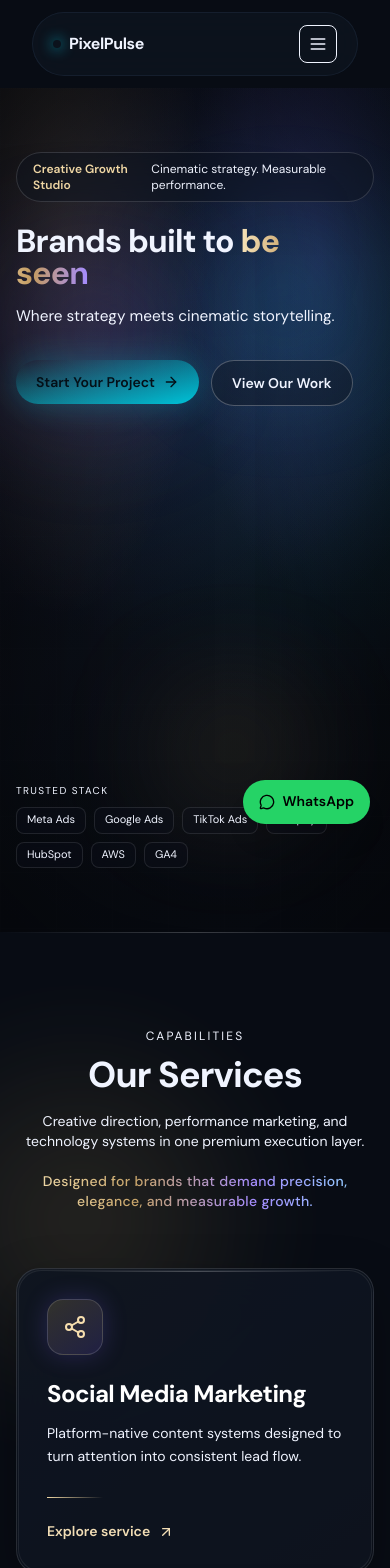
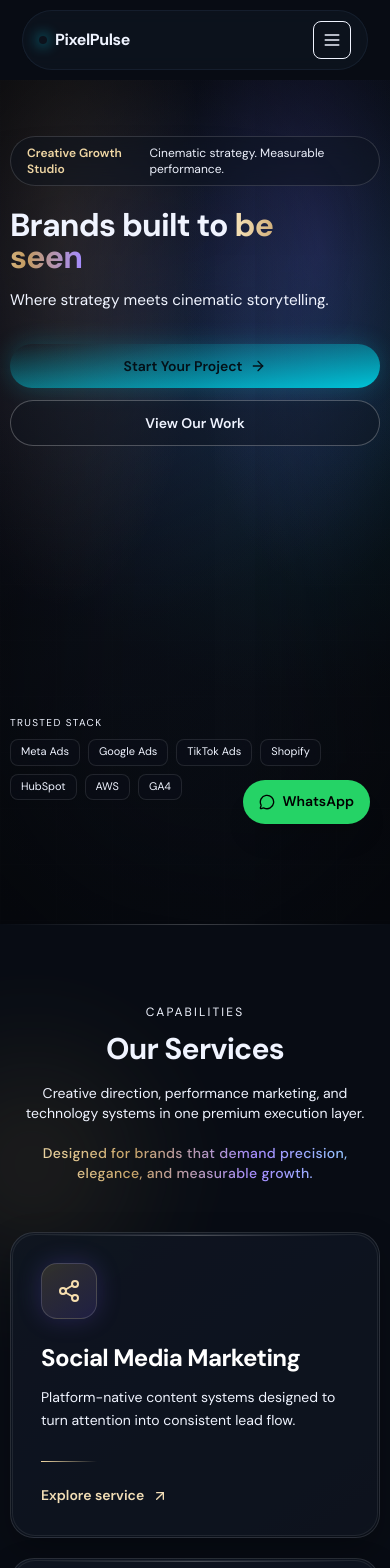
Before and after one commit to mahmoodatef998-glitch/PIXEL-AGENCY, a Next.js app: page / in a window 390 px wide. Shown: the top 1568 px of the page. Built offline with nearby package versions, Linux system fonts and the light colour scheme.

Commit message:
Improve hero section and responsive UI

```diff
--- a/app/globals.css
+++ b/app/globals.css
@@ -36,8 +36,8 @@ body {
 .glass {
   background: color-mix(in oklab, var(--surface) 72%, transparent);
   border: 1px solid color-mix(in oklab, var(--border) 70%, transparent);
-  backdrop-filter: blur(16px);
-  -webkit-backdrop-filter: blur(16px);
+  backdrop-filter: blur(12px);
+  -webkit-backdrop-filter: blur(12px);
 }
 
 .gradient-text {
@@ -58,10 +58,31 @@ body {
 
 .hero-ken {
   animation: heroKen 28s ease-in-out infinite alternate;
+  will-change: transform;
 }
 
 @media (prefers-reduced-motion: reduce) {
+  *,
+  *::before,
+  *::after {
+    animation-duration: 0.01ms !important;
+    animation-iteration-count: 1 !important;
+    transition-duration: 0.01ms !important;
+    scroll-behavior: auto !important;
+  }
+
   .hero-ken {
     animation: none;
   }
 }
+
+@media (max-width: 768px) {
+  .container {
+    width: min(100% - 1.25rem, 1200px);
+  }
+
+  .glass {
+    backdrop-filter: blur(8px);
+    -webkit-backdrop-filter: blur(8px);
+  }
+}
--- a/components/footer.tsx
+++ b/components/footer.tsx
@@ -2,8 +2,8 @@ import Link from "next/link";
 
 export function Footer() {
   return (
-    <footer className="border-t border-border bg-surface py-12">
-      <div className="container grid gap-8 md:grid-cols-3">
+    <footer className="border-t border-border bg-surface py-10 md:py-12">
+      <div className="container grid gap-8 sm:grid-cols-2 lg:grid-cols-3">
         <div>
           <p className="font-display font-extrabold text-lg">PixelPulse Agency</p>
           <p className="mt-2 text-sm text-muted">Marketing + Technology. One Roof. Zero Excuses.</p>
@@ -34,7 +34,7 @@ export function Footer() {
           </div>
         </div>
       </div>
-      <div className="container mt-10 border-t border-border pt-5 text-xs text-muted">
+      <div className="container mt-8 md:mt-10 border-t border-border pt-5 text-xs text-muted">
         &copy; {new Date().getFullYear()} PixelPulse Agency. All rights reserved.
       </div>
     </footer>
--- a/components/nav.tsx
+++ b/components/nav.tsx
@@ -16,14 +16,14 @@ export function Nav() {
   const [open, setOpen] = useState(false);
 
   return (
-    <header className="sticky top-0 z-50 px-4 py-3">
-      <div className="container glass rounded-full px-5 py-3 flex items-center justify-between gap-4">
+    <header className="sticky top-0 z-50 px-3 md:px-4 py-2.5 md:py-3">
+      <div className="container glass rounded-full px-4 md:px-5 py-2.5 md:py-3 flex items-center justify-between gap-3 md:gap-4">
         <a href="#top" className="font-display font-extrabold tracking-tight flex items-center gap-2">
           <span className="size-2 rounded-full bg-accent shadow-[0_0_14px_rgba(0,229,255,0.9)]" />
           PixelPulse
         </a>
 
-        <nav className="hidden md:flex items-center gap-7 text-sm text-muted">
+        <nav className="hidden md:flex items-center gap-6 text-sm text-muted">
           {links.map((link) => (
             <a key={link.href} className="hover:text-accent transition" href={link.href}>
               {link.label}
@@ -31,12 +31,12 @@ export function Nav() {
           ))}
         </nav>
 
-        <a className="hidden md:block" href="#contact">
+        <a className="hidden lg:block" href="#contact">
           <Button>Get Free Strategy Call</Button>
         </a>
 
         <button
-          className="md:hidden rounded-lg border border-border p-2 text-muted hover:text-accent"
+          className="md:hidden rounded-lg border border-border p-2 text-muted hover:text-accent active:scale-95 transition-transform"
           onClick={() => setOpen((s) => !s)}
           aria-label="Toggle menu"
           aria-expanded={open}
@@ -46,7 +46,7 @@ export function Nav() {
       </div>
 
       {open && (
-        <div className="container mt-3 glass rounded-xl p-4 md:hidden">
+        <div className="container mt-2.5 glass rounded-xl p-3 md:hidden">
           <div className="flex flex-col gap-2">
             {links.map((link) => (
               <a
--- a/sections/hero-section.tsx
+++ b/sections/hero-section.tsx
@@ -20,7 +20,7 @@ export function HeroSection({ tools }: { tools: string[] }) {
           muted
           loop
           playsInline
-          preload="auto"
+          preload="metadata"
           onCanPlay={() => setVideoReady(true)}
           onLoadedData={() => setVideoReady(true)}
         >
@@ -58,24 +58,24 @@ export function HeroSection({ tools }: { tools: string[] }) {
       {/* Floating particles / ambient orbs */}
       <motion.div
         aria-hidden
-        className="pointer-events-none absolute left-[7%] top-[22%] z-[2] size-32 rounded-full bg-[color-mix(in_oklab,var(--purple)_30%,transparent)] blur-3xl"
+        className="pointer-events-none absolute left-[7%] top-[22%] z-[2] hidden md:block size-28 rounded-full bg-[color-mix(in_oklab,var(--purple)_26%,transparent)] blur-3xl"
         animate={{ y: [0, -18, 0], x: [0, 8, 0] }}
         transition={{ duration: 7.5, repeat: Infinity, ease: "easeInOut" }}
       />
       <motion.div
         aria-hidden
-        className="pointer-events-none absolute right-[12%] top-[18%] z-[2] size-28 rounded-full bg-[color-mix(in_oklab,var(--accent)_24%,transparent)] blur-3xl"
+        className="pointer-events-none absolute right-[12%] top-[18%] z-[2] hidden md:block size-24 rounded-full bg-[color-mix(in_oklab,var(--accent)_22%,transparent)] blur-3xl"
         animate={{ y: [0, 16, 0], x: [0, -12, 0] }}
         transition={{ duration: 8.2, repeat: Infinity, ease: "easeInOut" }}
       />
       <motion.div
         aria-hidden
-        className="pointer-events-none absolute right-[28%] bottom-[16%] z-[2] size-24 rounded-full bg-[rgba(255,214,120,0.22)] blur-3xl"
+        className="pointer-events-none absolute right-[28%] bottom-[16%] z-[2] hidden lg:block size-20 rounded-full bg-[rgba(255,214,120,0.2)] blur-3xl"
         animate={{ y: [0, -14, 0] }}
         transition={{ duration: 6.5, repeat: Infinity, ease: "easeInOut" }}
       />
 
-      <div className="container relative z-10 min-h-screen py-16 md:py-20 flex flex-col justify-between">
+      <div className="container relative z-10 min-h-[92svh] md:min-h-screen py-14 md:py-20 flex flex-col justify-between">
         <div className="max-w-3xl text-left">
           <motion.div
             initial={{ opacity: 0, y: 18 }}
@@ -109,17 +109,17 @@ export function HeroSection({ tools }: { tools: string[] }) {
             initial={{ opacity: 0, y: 16 }}
             animate={{ opacity: 1, y: 0 }}
             transition={{ duration: 0.62, delay: 0.2, ease: [0.22, 1, 0.36, 1] }}
-            className="mt-8 flex flex-wrap gap-3"
+            className="mt-8 flex flex-col sm:flex-row flex-wrap gap-3"
           >
-            <a href="#contact">
-              <Button className="shadow-[0_0_32px_rgba(0,229,255,0.24)]">
+            <a href="#contact" className="w-full sm:w-auto">
+              <Button className="w-full sm:w-auto shadow-[0_0_24px_rgba(0,229,255,0.2)]">
                 Start Your Project <ArrowRight className="size-4" />
               </Button>
             </a>
-            <a href="#case-studies">
+            <a href="#case-studies" className="w-full sm:w-auto">
               <Button
                 variant="secondary"
-                className="border-white/25 bg-[color-mix(in_oklab,var(--surface)_40%,transparent)] hover:border-[#F2D9A6]/60 hover:text-[#F2D9A6]"
+                className="w-full sm:w-auto border-white/25 bg-[color-mix(in_oklab,var(--surface)_40%,transparent)] hover:border-[#F2D9A6]/60 hover:text-[#F2D9A6]"
               >
                 View Our Work
               </Button>
@@ -127,7 +127,7 @@ export function HeroSection({ tools }: { tools: string[] }) {
           </motion.div>
         </div>
 
-        <div className="pt-20 md:pt-24">
+        <div className="pt-14 md:pt-20">
           <motion.div
             initial={{ opacity: 0, y: 12 }}
             animate={{ opacity: 1, y: 0 }}
--- a/sections/services-section.tsx
+++ b/sections/services-section.tsx
@@ -59,14 +59,14 @@ export function ServicesSection({ services }: { services: Service[] }) {
   const serviceSlugs = new Set(services.map((service) => service.slug));
 
   return (
-    <section id="services" className="relative overflow-hidden py-24 md:py-28">
+    <section id="services" className="relative overflow-hidden py-20 md:py-24">
       <div
         aria-hidden
-        className="pointer-events-none absolute -left-36 top-16 size-[28rem] rounded-full bg-[radial-gradient(circle,rgba(255,214,120,0.16)_0%,rgba(255,214,120,0)_70%)] blur-2xl opacity-80"
+        className="pointer-events-none absolute -left-36 top-16 size-[22rem] rounded-full bg-[radial-gradient(circle,rgba(255,214,120,0.14)_0%,rgba(255,214,120,0)_70%)] blur-2xl opacity-70"
       />
       <div
         aria-hidden
-        className="pointer-events-none absolute -right-28 bottom-4 size-[24rem] rounded-full bg-[radial-gradient(circle,rgba(123,97,255,0.2)_0%,rgba(123,97,255,0)_72%)] blur-2xl opacity-80"
+        className="pointer-events-none absolute -right-28 bottom-4 size-[20rem] rounded-full bg-[radial-gradient(circle,rgba(123,97,255,0.16)_0%,rgba(123,97,255,0)_72%)] blur-2xl opacity-70"
       />
       <div
         aria-hidden
@@ -80,7 +80,7 @@ export function ServicesSection({ services }: { services: Service[] }) {
       <div className="container relative z-10">
         <Reveal className="text-center">
           <p className="text-xs uppercase tracking-[0.18em] text-accent">Capabilities</p>
-          <h2 className="mt-3 font-display text-4xl md:text-6xl font-extrabold tracking-tight text-text">Our Services</h2>
+          <h2 className="mt-3 font-display text-3xl md:text-5xl font-extrabold tracking-tight text-text">Our Services</h2>
           <p className="mx-auto mt-4 max-w-3xl text-sm md:text-base text-muted">
             Creative direction, performance marketing, and technology systems in one premium execution layer.
           </p>
@@ -91,7 +91,7 @@ export function ServicesSection({ services }: { services: Service[] }) {
           </p>
         </Reveal>
 
-        <div className="mt-14 grid gap-6 sm:grid-cols-2 xl:grid-cols-3">
+        <div className="mt-12 grid gap-5 sm:grid-cols-2 xl:grid-cols-3">
           {premiumServices.map((service, i) => {
             const hasDetailsPage = Boolean(service.slug && serviceSlugs.has(service.slug));
             const href = hasDetailsPage ? `/services/${service.slug}` : "/#contact";
@@ -99,7 +99,7 @@ export function ServicesSection({ services }: { services: Service[] }) {
 
             return (
               <Reveal key={service.title} delay={i * 0.05}>
-                <article className="group relative h-full overflow-hidden rounded-[24px] border border-white/12 bg-[linear-gradient(145deg,rgba(18,26,40,0.7),rgba(12,17,27,0.55))] p-[1px] shadow-[0_18px_50px_rgba(0,0,0,0.28)] backdrop-blur-xl transition-all duration-500 hover:-translate-y-1.5 hover:shadow-[0_26px_70px_rgba(0,0,0,0.36)]">
+                <article className="group relative h-full overflow-hidden rounded-[24px] border border-white/12 bg-[linear-gradient(145deg,rgba(18,26,40,0.7),rgba(12,17,27,0.55))] p-[1px] shadow-[0_14px_34px_rgba(0,0,0,0.24)] backdrop-blur-md transition-all duration-400 hover:-translate-y-1 hover:shadow-[0_20px_50px_rgba(0,0,0,0.3)]">
                   <div className="absolute inset-0 rounded-[24px] opacity-0 transition-opacity duration-500 group-hover:opacity-100 bg-[linear-gradient(120deg,rgba(255,214,120,0.55),rgba(180,140,255,0.35),rgba(90,174,255,0.45))]" />
                   <div className="relative h-full rounded-[23px] border border-white/8 bg-[color-mix(in_oklab,var(--surface)_82%,transparent)] p-7">
                     <span className="pointer-events-none absolute inset-x-7 top-0 h-px bg-gradient-to-r from-transparent via-white/25 to-transparent" />
```
Also changed, not shown: sections/case-testimonial-section.tsx (+10 -10 lines).
